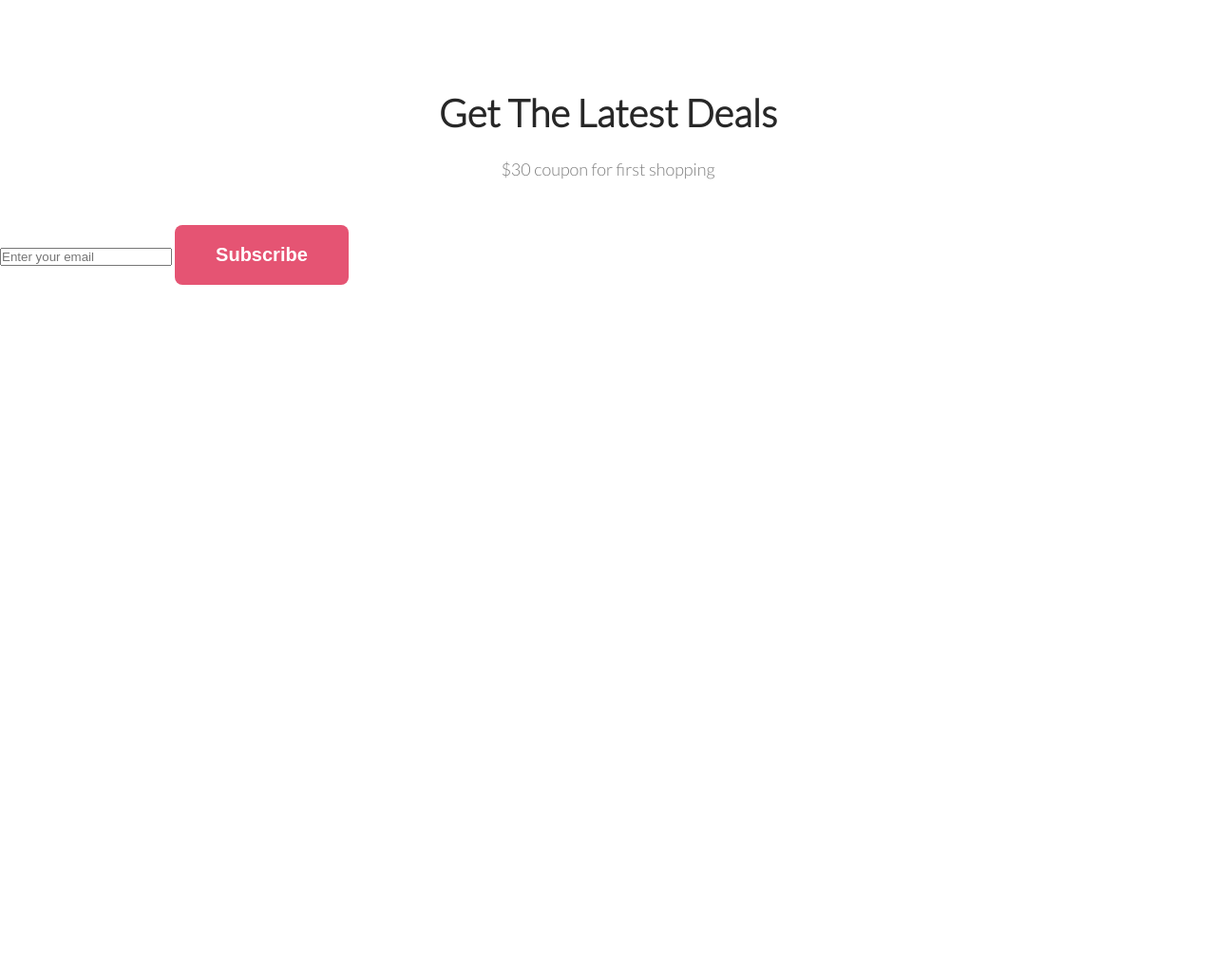
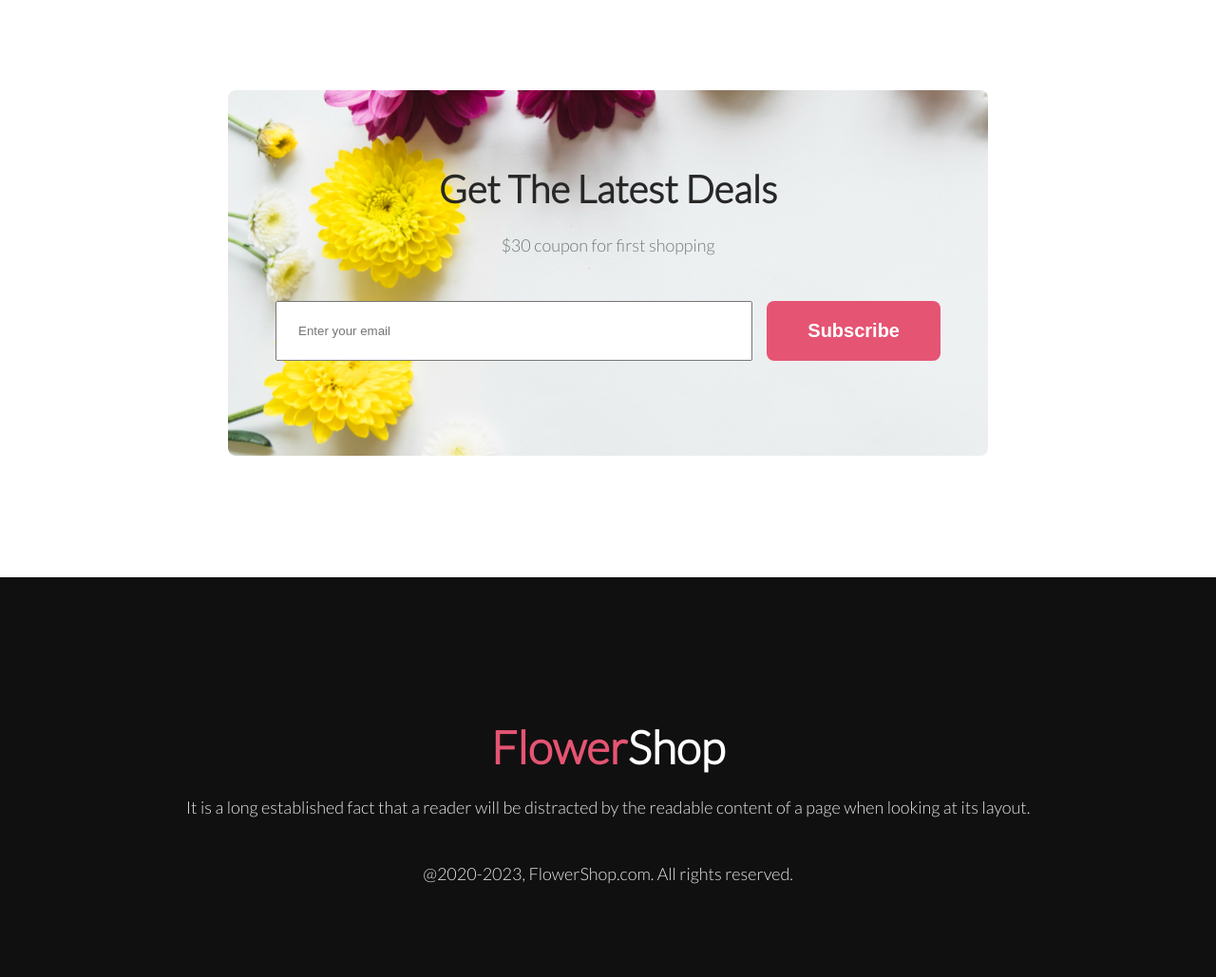
Before and after one commit to Houmayan/flower-shop, a plain HTML site: page index.html in a window 1280 px wide. Shown: the part 3385-4414 px from the top of the page at 95% size. Before the commit the page ends 3685 px from the top, so only its background shows below. Drawn offline with Linux system fonts and the light colour scheme.

Commit message:
project Finished Alhamdulillah!

```diff
--- a/index.html
+++ b/index.html
@@ -100,14 +100,22 @@
       </section>
 
       <section class="latest-Deals">
-        <h1 class="featured-title">Get The Latest Deals</h1>
+        <h1 class="featured-title deal-title">Get The Latest Deals</h1>
         <p class="featured-description">$30 coupon for first shopping</p>
         <div class="input-btn">
-          <input type="email" name="" id="" placeholder="Enter your email">
+          <input class="input-email" type="email" name="" id="" placeholder="Enter your email">
           <button class="btn-primary">Subscribe</button>
         </div>
       </section>
     </main>
-    <footer></footer>
+    <footer>
+
+      <div class="footer-container">
+        <h1 class="featured-title"><span class="flower">Flower</span><span class="shop">Shop</span></h1>
+        <p class="featured-description footer-description">It is a long established fact that a reader will be distracted by the readable content of a page when looking at its layout.</p>
+        <h6 class="featured-description footer-description">@2020-2023, FlowerShop.com. All rights reserved. </h6>
+      </div>
+
+    </footer>
   </body>
 </html>
--- a/style.css
+++ b/style.css
@@ -156,5 +156,61 @@ body {
 }
 
 .latest-Deals{
+  margin: 0px 240px;
+  border-radius: 8px;
+
+  background-image: url("images/Rectangle9.png");
+  background-repeat: no-repeat;
+  background-size: cover;
+  /* width: fit-content; */
 
 }
+
+.input-btn{
+  /* margin: 280px 0 180px 0px; */
+  display: flex;
+  justify-content: center;
+  align-items: center;
+  gap: 15px;
+  padding-left: 50px;
+  padding-right: 50px;
+  padding-bottom: 100px;
+  /* padding-bottom: 2000px; */
+
+}
+
+.input-email{
+  width: 1200px;
+  padding: 22px;
+}
+
+.deal-title{
+  padding-top: 80px;
+}
+
+footer{
+  background-color: #111010;
+  margin-top: 128px;
+}
+
+.footer-container{
+  padding: 50px 0px;
+  text-align: center;
+  color: white;
+}
+
+.flower{
+  color: #E55473;
+font-size: 48px;
+font-weight: 800;
+}
+
+.shop{
+  color: white;
+  font-size: 48px;
+font-weight: 800;
+}
+
+.footer-description{
+  color: rgba(255, 255, 255, 0.90);
+}
```
